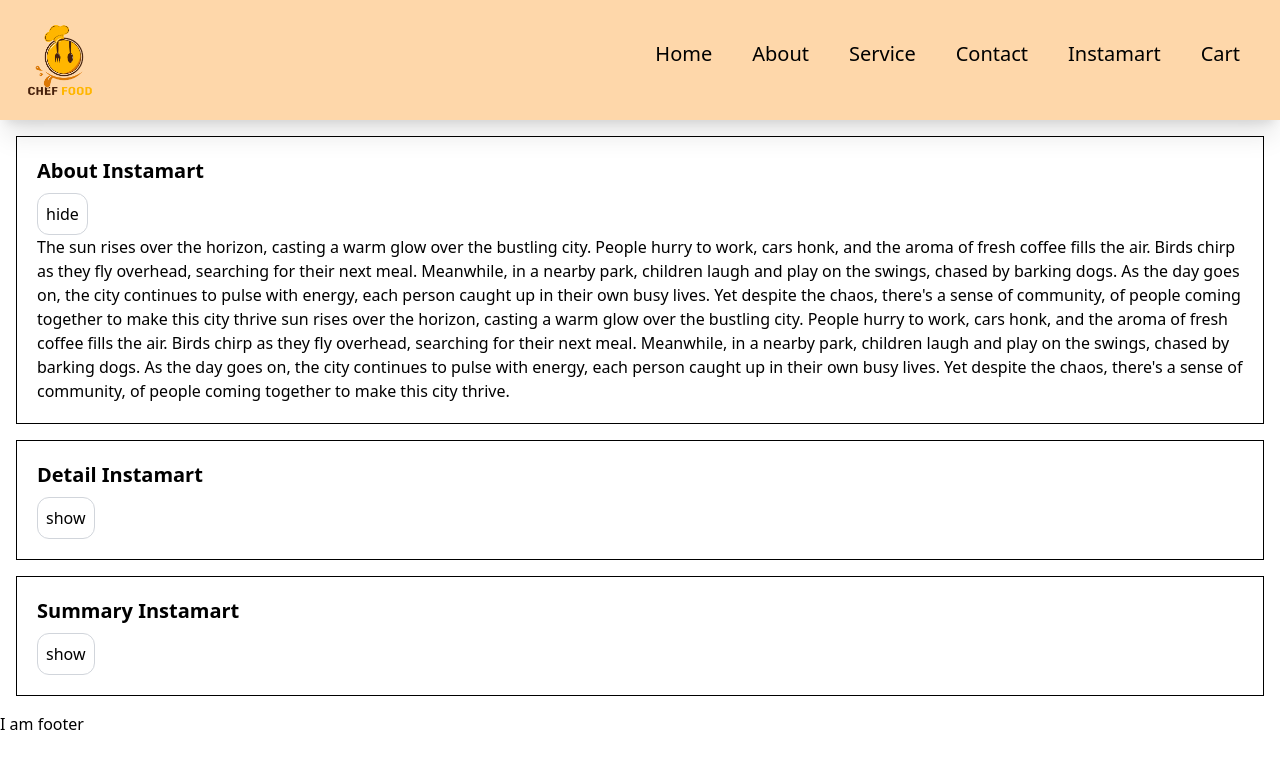
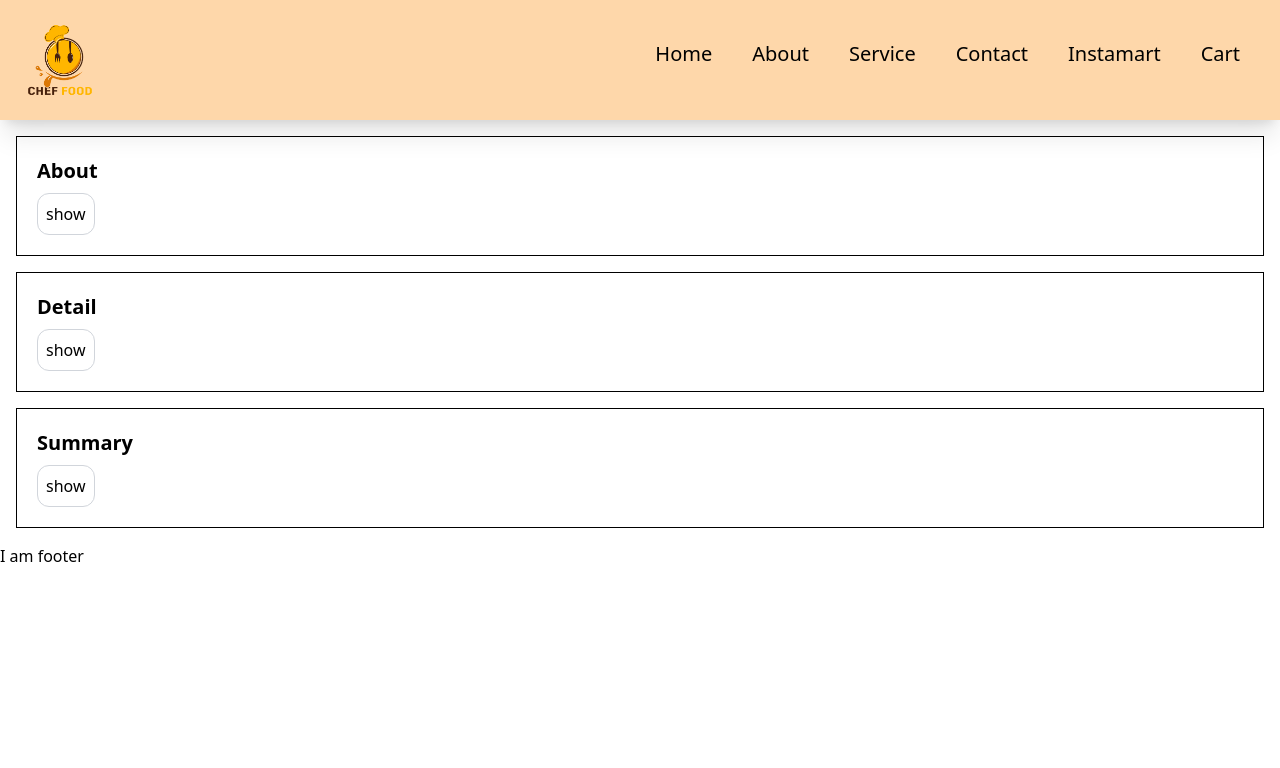
Before and after one commit to Manoj98Gopal/ReactPractice, a React (Vite) app in the folder project/: page /about in a window 1280 px wide. Shown: the top 768 px of the page. Built offline with nearby package versions, Linux system fonts and the light colour scheme.

Commit message:
dynamic accordien added in abount page

```diff
--- a/project/src/components/pages/About.js
+++ b/project/src/components/pages/About.js
@@ -8,14 +8,14 @@ const Section = ({ title, discription, visible, setVisible }) => {
         {visible ? (
           <button
             className="border border-gray-300 p-2 rounded-xl"
-            onClick={() => setVisible(false)}
+            onClick={() => setVisible("null")}
           >
             hide
           </button>
         ) : (
           <button
             className="border border-gray-300 p-2 rounded-xl"
-            onClick={() => setVisible(true)}
+            onClick={() => setVisible(title)}
           >
             show
           </button>
@@ -36,23 +36,23 @@ function About() {
   return (
     <>
       <Section
-        title="About Instamart"
+        title="About"
         discription={data}
-        visible={"about" === visible}
-        setVisible={() => setVisible("about")}
+        visible={"About" === visible}
+        setVisible={(e) => setVisible(e)}
       />
       <Section
-        title="Detail Instamart"
+        title="Detail"
         discription={data}
-        visible={"detail" === visible}
-        setVisible={() => setVisible("detail")}
+        visible={"Detail" === visible}
+        setVisible={(e) => setVisible(e)}
 
       />
       <Section
-        title="Summary Instamart"
+        title="Summary"
         discription={data}
-        visible={"summary" === visible}
-        setVisible={() => setVisible("summary")}
+        visible={"Summary" === visible}
+        setVisible={(e) => setVisible(e)}
 
       />
     </>
```
